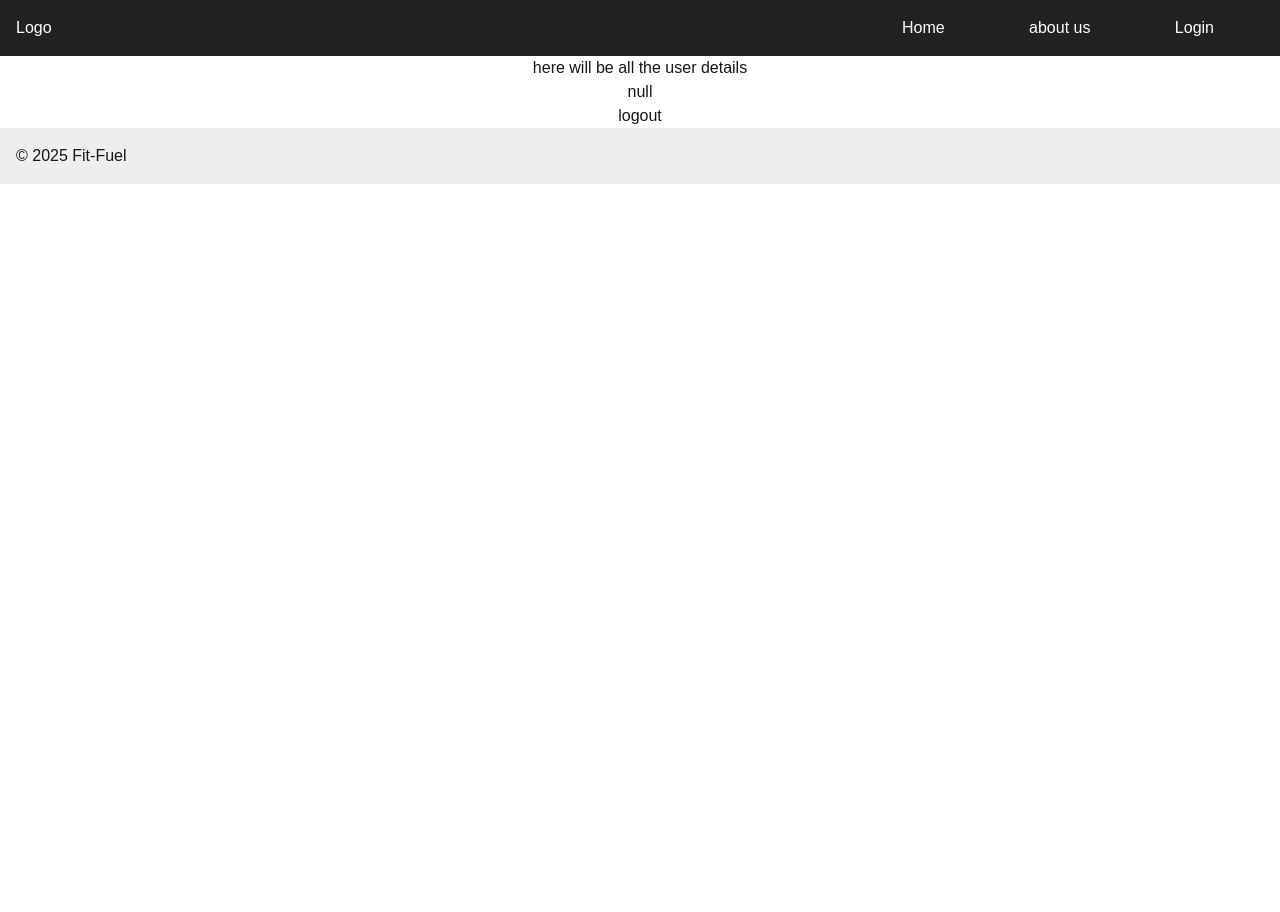
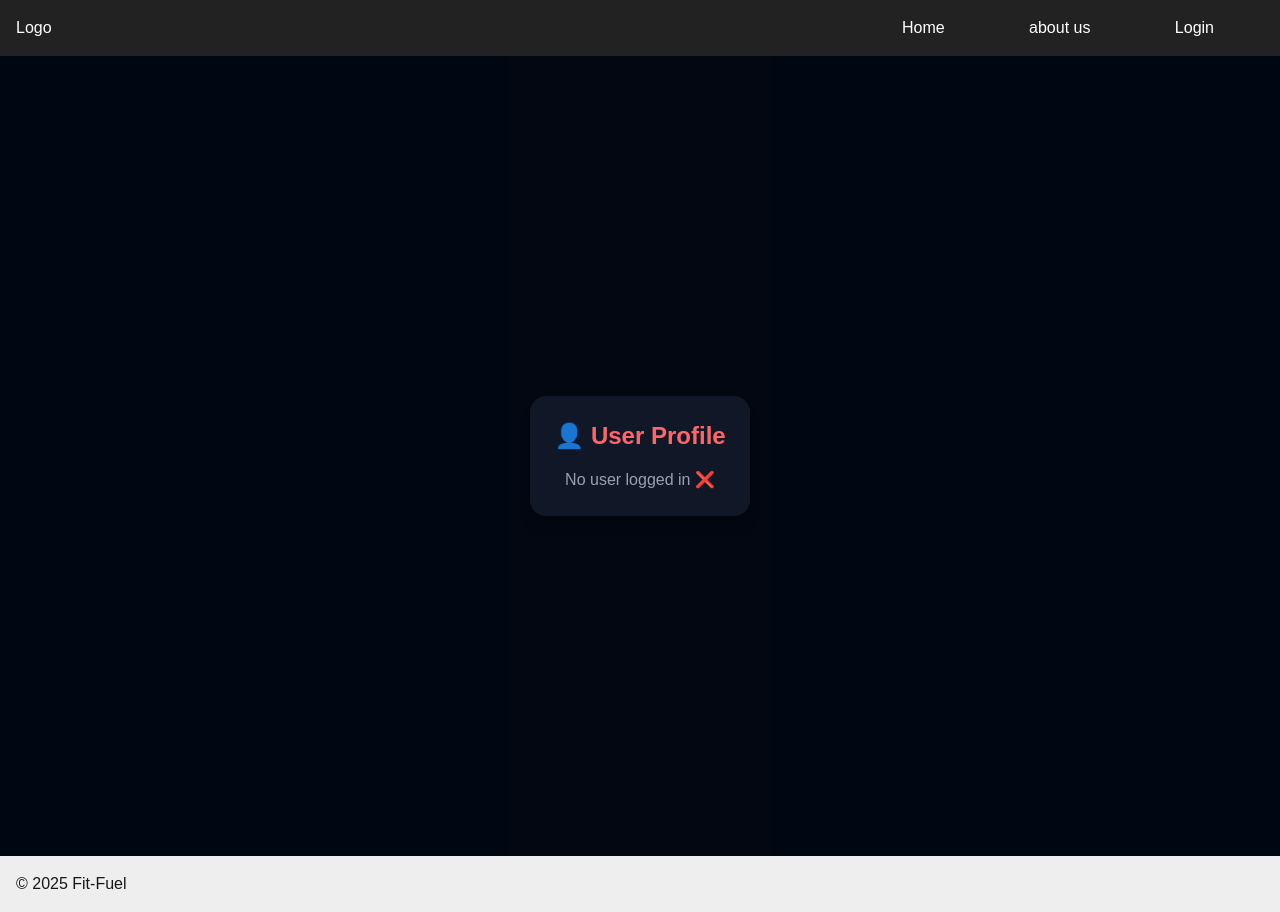
Before and after one commit to Akhil3236/Tracker, a Next.js app in the folder frontend/: page /user in a window 1280 px wide. Before the commit the page ends 800 px from the top, so only its background shows below. Built offline with nearby package versions, Linux system fonts and the light colour scheme.

Commit message:
added the user page

```diff
--- a/frontend/src/app/globals.css
+++ b/frontend/src/app/globals.css
@@ -50,5 +50,8 @@ main{
   flex-direction: column;
   justify-content: center;
   align-items: center;
-  /* width: 100vh; */
+  background-color: #010712;
+  color: white;
+  width: 100%;
+  height: 100vh;
 }
--- a/frontend/src/app/user/page.tsx
+++ b/frontend/src/app/user/page.tsx
@@ -1,58 +1,127 @@
 "use client";
-import React from 'react'
-import axios from 'axios';
-import { useRouter } from 'next/navigation';
+import React, { useState } from "react";
+import axios from "axios";
+import { useRouter } from "next/navigation";
 import useUserstate from "../Store/store";
 
+type Props = {};
 
-type Props = {}
-
-function page({}: Props) {
-
+function Page({}: Props) {
   const user = useUserstate((state) => state.user);
   const clearUser = useUserstate((state) => state.clearUser);
-  const navigate=useRouter();
-  const logout=async()=>{
+  const router = useRouter();
 
-
-    const res=await axios.post(`${process.env.NEXT_PUBLIC_BACKEND_URL}auth/logout`, {}, {
-        withCredentials:true
+  const [isEditing, setIsEditing] = useState(false);
+  const [formData, setFormData] = useState({
+    name: user?.name || "",
+    email: user?.email || "",
+    role: user?.role || "",
   });
 
-    if(res.status===200){
-        // Dispatch custom event to refresh header
-        window.dispatchEvent(new Event('auth-changed'));
+  const logout = async () => {
+    const res = await axios.post(
+      `${process.env.NEXT_PUBLIC_BACKEND_URL}auth/logout`,
+      {},
+      { withCredentials: true }
+    );
+
+    if (res.status === 200) {
+      window.dispatchEvent(new Event("auth-changed"));
       clearUser();
-        navigate.push("login");
+      router.push("/login");
     }
-  }
+  };
+
+  const handleChange = (e: React.ChangeEvent<HTMLInputElement>) => {
+    setFormData((prev) => ({ ...prev, [e.target.name]: e.target.value }));
+  };
+
+  const saveChanges = () => {
+    // TODO: send update request to backend (e.g., axios.put)
+    console.log("Updated Data:", formData);
+    setIsEditing(false);
+  };
+
   return (
+    <div className="min-h-screen bg-gray-950 text-white flex justify-center items-center p-6">
+      <div className="bg-gray-900 shadow-lg rounded-2xl w-full max-w-md p-6">
+        <h2 className="text-2xl font-bold text-center text-red-400 mb-4">
+          👤 User Profile
+        </h2>
+
+        {user ? (
           <>
-
-
+            {isEditing ? (
+              <div className="space-y-4">
+                <input
+                  type="text"
+                  name="name"
+                  value={formData.name}
+                  onChange={handleChange}
+                  className="w-full p-2 rounded bg-gray-800 border border-gray-700 focus:ring focus:ring-green-500"
+                />
+                <input
+                  type="email"
+                  name="email"
+                  value={formData.email}
+                  onChange={handleChange}
+                  className="w-full p-2 rounded bg-gray-800 border border-gray-700 focus:ring focus:ring-green-500"
+                />
+                <input
+                  type="text"
+                  name="role"
+                  value={formData.role}
+                  onChange={handleChange}
+                  className="w-full p-2 rounded bg-gray-800 border border-gray-700 focus:ring focus:ring-green-500"
+                />
+                <div className="flex gap-3">
+                  <button
+                    onClick={saveChanges}
+                    className="bg-green-500 hover:bg-red-600 text-white px-4 py-2 rounded-md"
+                  >
+                    Save
+                  </button>
+                  <button
+                    onClick={() => setIsEditing(false)}
+                    className="bg-gray-600 hover:bg-gray-700 text-white px-4 py-2 rounded-md"
+                  >
+                    Cancel
+                  </button>
+                </div>
+              </div>
+            ) : (
+              <div className="space-y-3 text-gray-300">
                 <p>
-     here will be all the user details
+                  <span className="font-semibold text-red-400">Name:</span>{" "}
+                  {user.name}
                 </p>
-
-
-     {user?(<>
-        {user.name}
-        <br />
+                <p>
+                  <span className="font-semibold text-red-400">Email:</span>{" "}
                   {user.email}
-        <br />
-        {user.role}
-        <br />
-     </>):(<>
-
-     <p>null</p></>)}
-
-
-    <button onClick={logout}>
-        logout
+                </p>
+                <div className="flex gap-3 mt-4">
+                  <button
+                    onClick={() => setIsEditing(true)}
+                    className="bg-blue-500 hover:bg-blue-600 text-white px-4 py-2 rounded-md"
+                  >
+                    Edit
                   </button>
-
+                  <button
+                    onClick={logout}
+                    className="bg-red-500 hover:bg-red-600 text-white px-4 py-2 rounded-md"
+                  >
+                    Logout
+                  </button>
+                </div>
+              </div>
+            )}
           </>
-  )
+        ) : (
+          <p className="text-center text-gray-400">No user logged in ❌</p>
+        )}
+      </div>
+    </div>
+  );
 }
 
-export default page
+export default Page;
```
Lines whose indentation alone changed are shown as unchanged.
